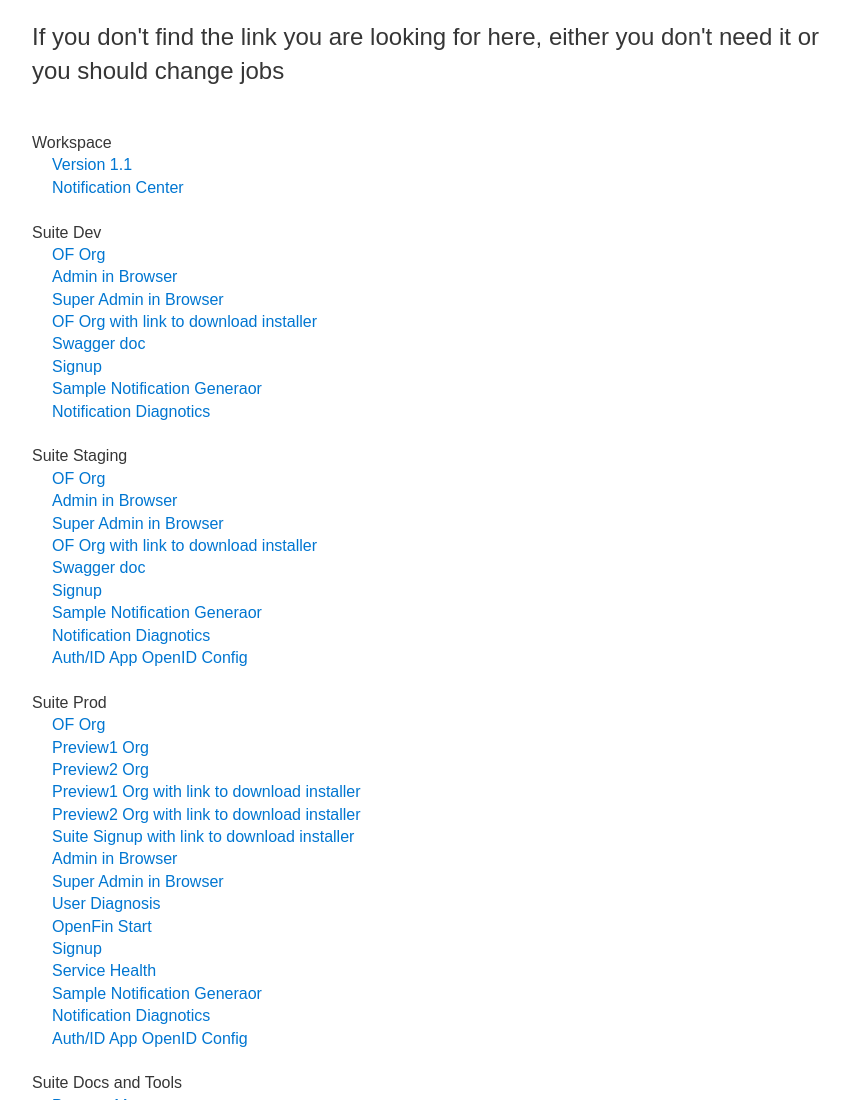
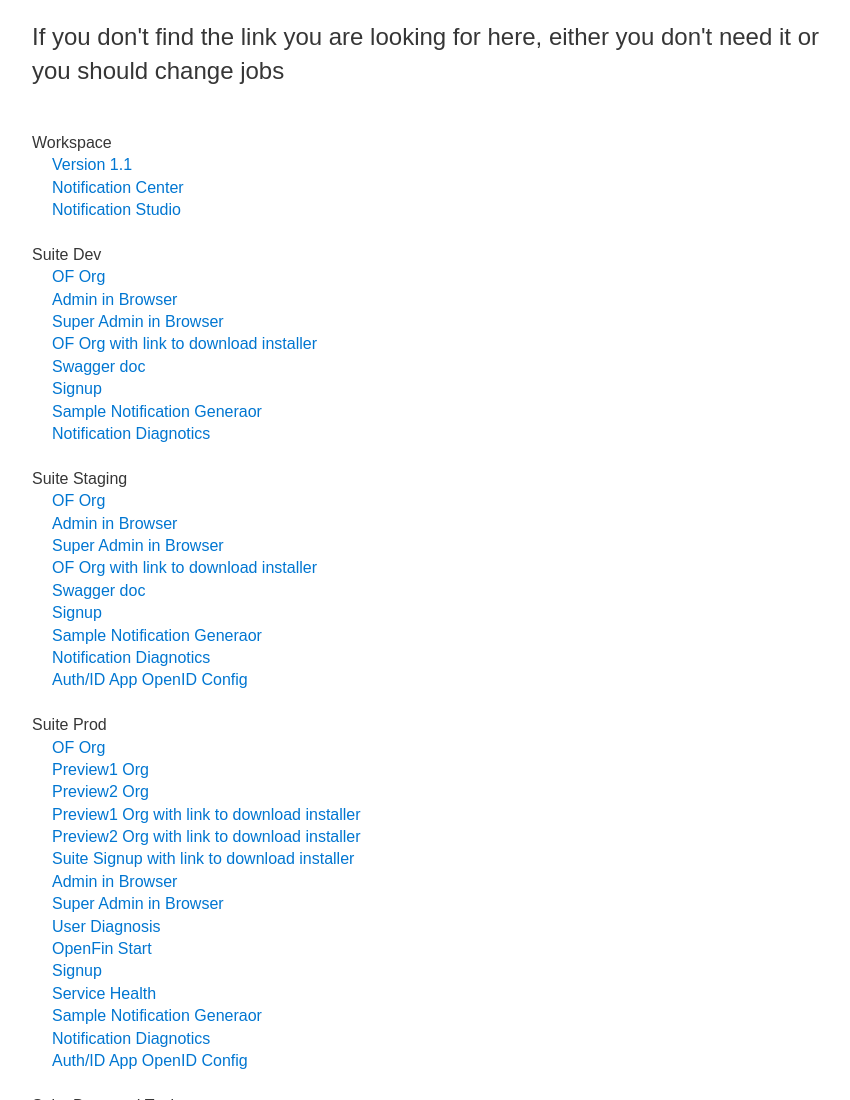
Before and after one commit to wenjunche/wof-links, a plain HTML site: page index.html in a window 1280 px wide. Shown: the top 1100 px of the page, without its empty margins (208-1058 px from the left). Drawn offline with nearby package versions, Linux system fonts and the light colour scheme.

Commit message:
added workspace

```diff
--- a/index.html
+++ b/index.html
@@ -16,6 +16,7 @@
     <div>Workspace</div>
     <div class="adiv"><a href="https://start.openfin.co/?manifest=https%3A%2F%2Fcdn.openfin.co%2Fworkspace%2F1.1.0%2Fapp.json" target="_blank">Version 1.1</a></div>
     <div class="adiv"><a href="fins://cdn.openfin.co/release/system-apps/notification-center/app.json" target="_blank">Notification Center</a></div>
+    <div class="adiv"><a href="fins://cdn.openfin.co/demos/notifications/generator/app.json" target="_blank">Notification Studio</a></div>
 </div>
 <br>
 <div>
```
